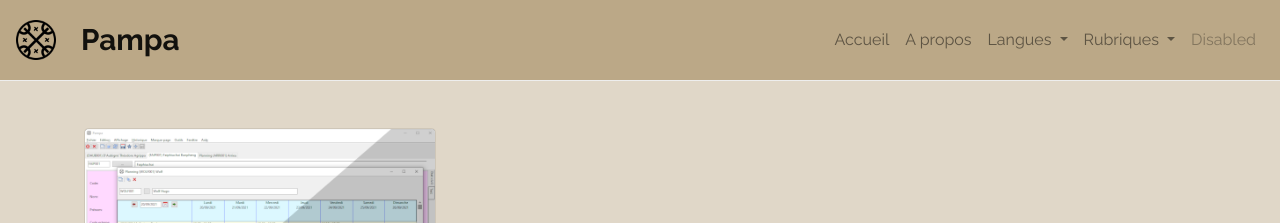
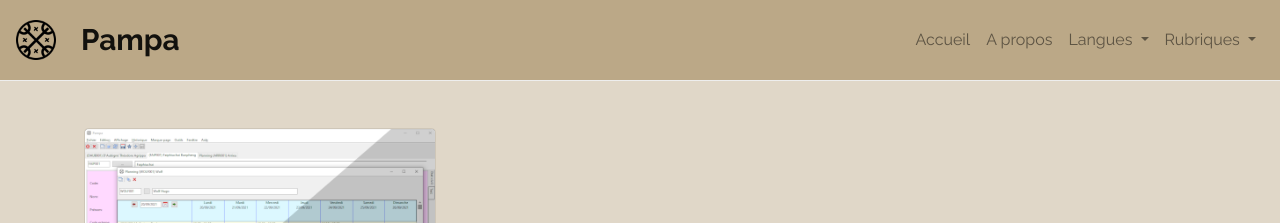
Before and after one commit to LWH-21/Pampa, a Jekyll site: the page built from docs/index.html, in a window 1280 px wide. Shown: the top 223 px of the page. Built offline with Jekyll 4.4.1, drawn with Linux system fonts in a browser that asks for light colours; the list of posts is cut into pages by our own code.

Commit message:
Update navigation.html

```diff
--- a/docs/_includes/navigation.html
+++ b/docs/_includes/navigation.html
@@ -38,7 +38,6 @@
         </a>
         <div class="dropdown-menu" aria-labelledby="navbarDropdown">
           <a class="dropdown-item" href="#">Français</a>
-          <a class="dropdown-item" href="#">English</a>
         </div>
       </li>
       <li class="nav-item dropdown">
@@ -57,16 +56,7 @@
           <a class="dropdown-item" href="#">Action</a>
           <a class="dropdown-item" href="#">Another action</a>
           <div class="dropdown-divider"></div>
-          <a
-            class="dropdown-item"
-            target="_blank"
-            href="https://jekyll-themes.com"
-            >More Themes</a
-          >
         </div>
-      </li>
-      <li class="nav-item">
-        <a class="nav-link disabled" href="#">Disabled</a>
       </li>
     </ul>
   </div>
```
